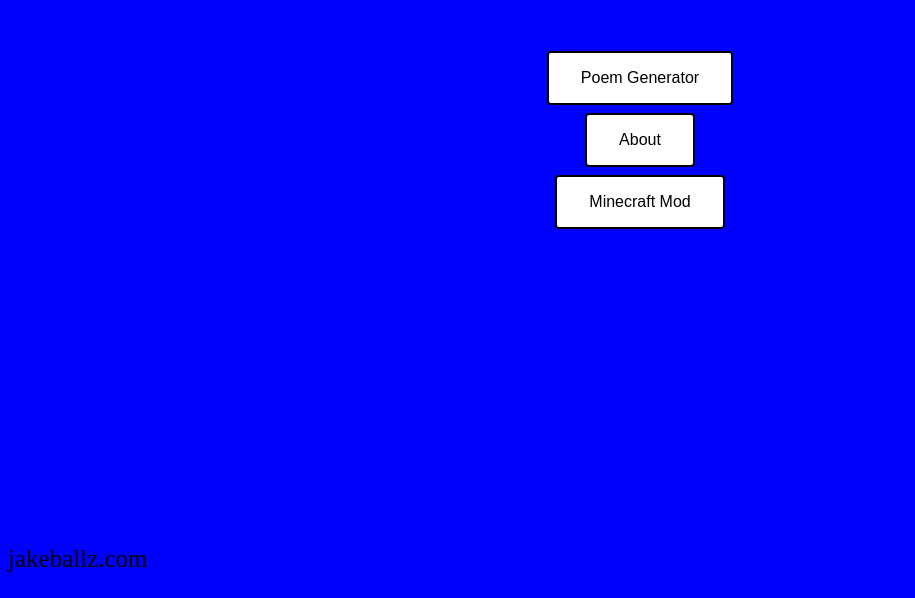
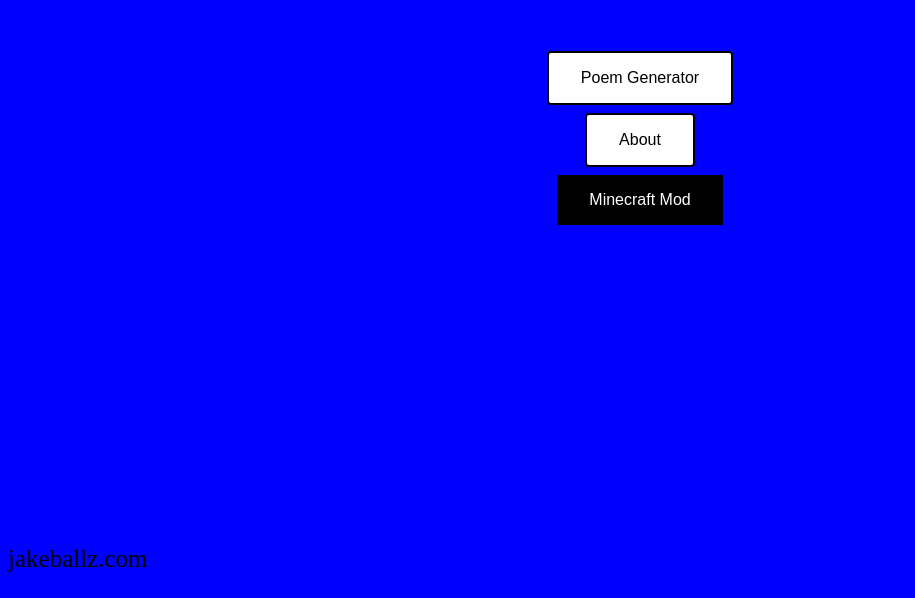
Before and after one commit to MetalRain682237/jakeballzwebsite, a plain HTML site: page docs/index.html in a window 1280 px wide. Shown: the part 202-800 px from the top of the page, without its empty margins (0-915 px from the left). Drawn offline with Linux system fonts and the light colour scheme.

Commit message:
Add files via upload

```diff
--- a/docs/index.html
+++ b/docs/index.html
@@ -44,7 +44,7 @@
         <div style="text-align: center;" class="btngroup">
             <a href="Poems.html"><button class="button button1">Poem Generator</button></a><br>
             <a href="About.html"><button class="button button2">About</button></a><br>
-            <a href="./minecraft/Minecraft_Mod.html"><button class="button button2">Minecraft Mod</button></a>
+            <a href="./minecraft/Minecraft_Mod.html"><button class="button button3">Minecraft Mod</button></a>
         </div>
     </body>
     <p style="color:black;font-size:25px;bottom:0;position:absolute;">jakeballz.com</p>
```
